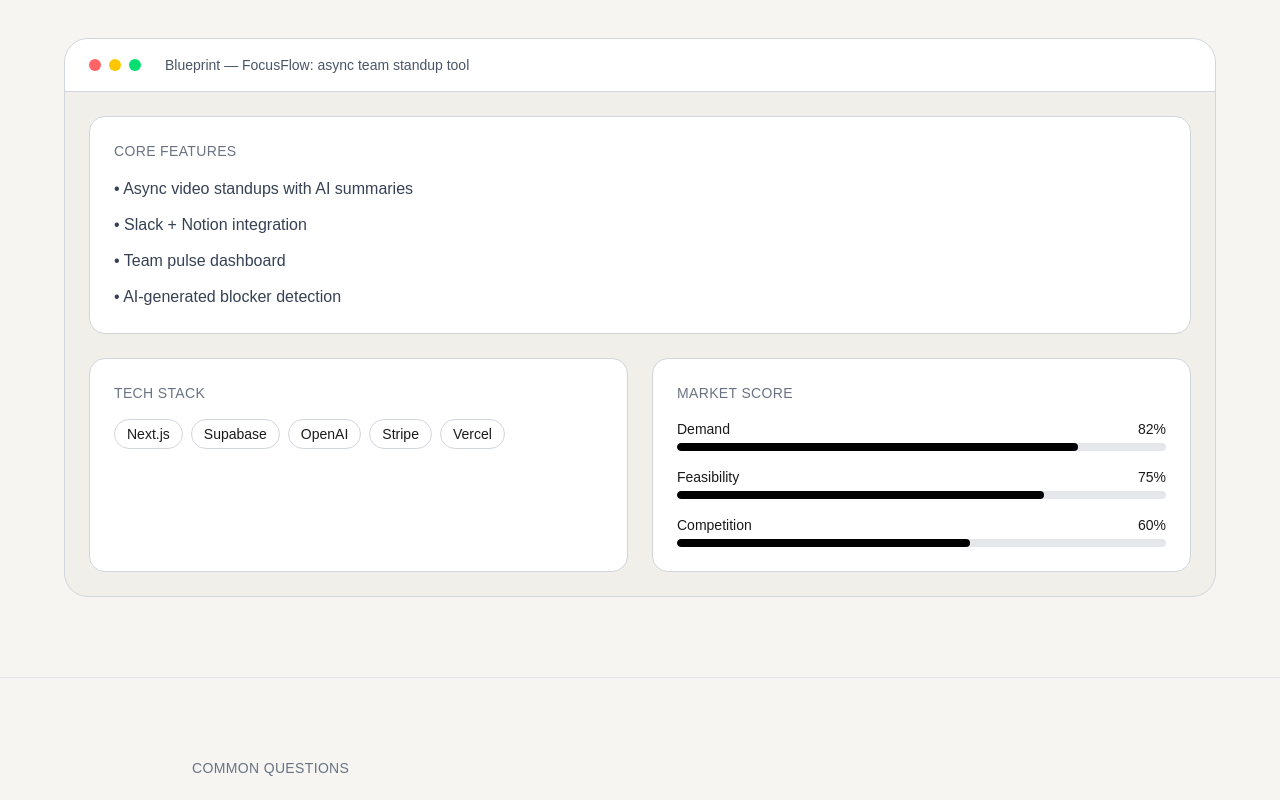
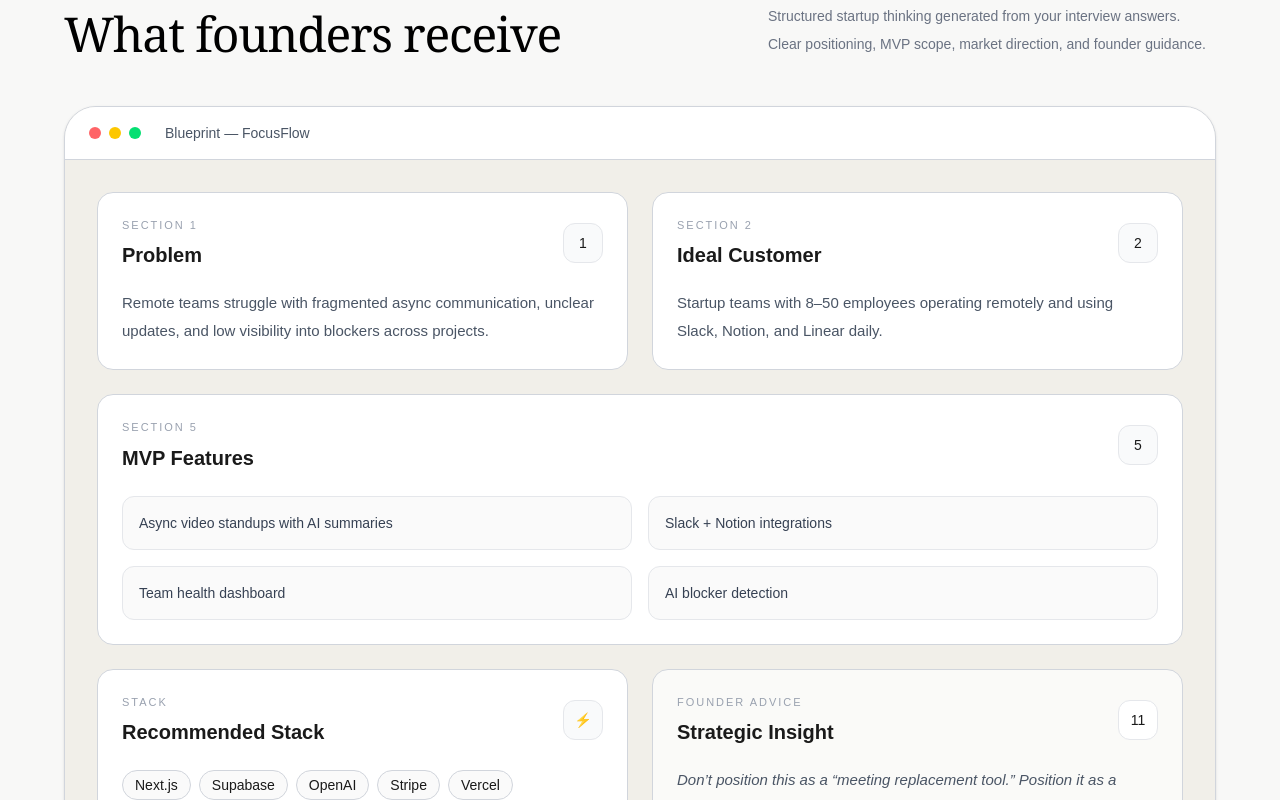
Before and after one commit to GouravSharma1916/blueprint-ai, a Next.js app: page / in a window 1280 px wide. Shown: the part 1340-2140 px from the top of the page. Built offline with nearby package versions, Linux system fonts and the light colour scheme.

Commit message:
Update homepage

```diff
--- a/app/page.tsx
+++ b/app/page.tsx
@@ -110,60 +110,162 @@ export default function Home() {
         </div>
       </section>
 
+
+
+
      {/* SAMPLE OUTPUT */}
-      <section className="py-20 px-6 border-b border-gray-200">
+<section className="py-20 px-6 border-b border-gray-200 bg-[#f8f8f7]">
 
   <div className="max-w-6xl mx-auto">
 
-          <p className="text-sm tracking-wide text-gray-500 uppercase">
+    <div className="flex items-end justify-between gap-6 flex-wrap">
+      <div>
+        <p className="text-sm tracking-[0.18em] text-gray-500 uppercase">
           Sample Blueprint Output
         </p>
 
-          <div className="mt-10 rounded-3xl border border-gray-300 bg-[#f1efe9] overflow-hidden">
+        <h2 className="mt-3 text-4xl md:text-5xl font-serif tracking-tight text-black">
+          What founders receive
+        </h2>
+      </div>
 
+      <p className="max-w-md text-sm leading-7 text-gray-500">
+        Structured startup thinking generated from your interview answers.
+        Clear positioning, MVP scope, market direction, and founder guidance.
+      </p>
+    </div>
+
+    <div className="mt-12 rounded-[32px] border border-gray-300 bg-[#f1efe9] overflow-hidden shadow-sm">
+
+      {/* top bar */}
       <div className="border-b border-gray-300 px-6 py-4 bg-white flex items-center gap-2">
         <div className="h-3 w-3 rounded-full bg-red-400" />
         <div className="h-3 w-3 rounded-full bg-yellow-400" />
         <div className="h-3 w-3 rounded-full bg-green-400" />
 
         <p className="ml-4 text-sm text-gray-600">
-                Blueprint — FocusFlow: async team standup tool
+          Blueprint — FocusFlow
         </p>
       </div>
 
-            <div className="p-6 space-y-6">
+      {/* content */}
+      <div className="p-6 md:p-8 grid grid-cols-1 lg:grid-cols-2 gap-6">
 
+        {/* Problem */}
         <div className="rounded-2xl border border-gray-300 bg-white p-6">
-                <h4 className="text-sm uppercase tracking-wide text-gray-500">
-                  Core Features
-                </h4>
+          <div className="flex items-center justify-between">
+            <div>
+              <p className="text-[11px] uppercase tracking-[0.18em] text-gray-400">
+                Section 1
+              </p>
 
-                <ul className="mt-4 space-y-3 text-gray-700">
-                  <li>• Async video standups with AI summaries</li>
-                  <li>• Slack + Notion integration</li>
-                  <li>• Team pulse dashboard</li>
-                  <li>• AI-generated blocker detection</li>
-                </ul>
+              <h3 className="mt-2 text-xl font-semibold">
+                Problem
+              </h3>
             </div>
 
-              <div className="grid grid-cols-1 md:grid-cols-2 gap-6">
+            <div className="h-10 w-10 rounded-xl border border-gray-200 bg-gray-50 flex items-center justify-center text-sm">
+              1
+            </div>
+          </div>
 
+          <p className="mt-5 text-[15px] leading-7 text-gray-600">
+            Remote teams struggle with fragmented async communication,
+            unclear updates, and low visibility into blockers across projects.
+          </p>
+        </div>
+
+        {/* ICP */}
         <div className="rounded-2xl border border-gray-300 bg-white p-6">
-                  <h4 className="text-sm uppercase tracking-wide text-gray-500">
-                    Tech Stack
-                  </h4>
+          <div className="flex items-center justify-between">
+            <div>
+              <p className="text-[11px] uppercase tracking-[0.18em] text-gray-400">
+                Section 2
+              </p>
 
-                  <div className="mt-4 flex flex-wrap gap-2">
+              <h3 className="mt-2 text-xl font-semibold">
+                Ideal Customer
+              </h3>
+            </div>
+
+            <div className="h-10 w-10 rounded-xl border border-gray-200 bg-gray-50 flex items-center justify-center text-sm">
+              2
+            </div>
+          </div>
+
+          <p className="mt-5 text-[15px] leading-7 text-gray-600">
+            Startup teams with 8–50 employees operating remotely and using
+            Slack, Notion, and Linear daily.
+          </p>
+        </div>
+
+        {/* MVP */}
+        <div className="rounded-2xl border border-gray-300 bg-white p-6 lg:col-span-2">
+
+          <div className="flex items-center justify-between">
+            <div>
+              <p className="text-[11px] uppercase tracking-[0.18em] text-gray-400">
+                Section 5
+              </p>
+
+              <h3 className="mt-2 text-xl font-semibold">
+                MVP Features
+              </h3>
+            </div>
+
+            <div className="h-10 w-10 rounded-xl border border-gray-200 bg-gray-50 flex items-center justify-center text-sm">
+              5
+            </div>
+          </div>
+
+          <div className="mt-6 grid grid-cols-1 md:grid-cols-2 gap-4">
+
+            {[
+              "Async video standups with AI summaries",
+              "Slack + Notion integrations",
+              "Team health dashboard",
+              "AI blocker detection",
+            ].map((item) => (
+              <div
+                key={item}
+                className="rounded-xl border border-gray-200 bg-[#fafafa] px-4 py-4 text-sm text-gray-700"
+              >
+                {item}
+              </div>
+            ))}
+
+          </div>
+        </div>
+
+        {/* Tech stack */}
+        <div className="rounded-2xl border border-gray-300 bg-white p-6">
+          <div className="flex items-center justify-between">
+            <div>
+              <p className="text-[11px] uppercase tracking-[0.18em] text-gray-400">
+                Stack
+              </p>
+
+              <h3 className="mt-2 text-xl font-semibold">
+                Recommended Stack
+              </h3>
+            </div>
+
+            <div className="h-10 w-10 rounded-xl border border-gray-200 bg-gray-50 flex items-center justify-center text-sm">
+              ⚡
+            </div>
+          </div>
+
+          <div className="mt-6 flex flex-wrap gap-2">
             {[
               "Next.js",
               "Supabase",
               "OpenAI",
               "Stripe",
-                      "Vercel"
+              "Vercel",
             ].map((tech) => (
               <span
                 key={tech}
-                        className="rounded-full border border-gray-300 px-3 py-1 text-sm"
+                className="rounded-full border border-gray-300 px-3 py-1 text-sm bg-[#fafafa]"
               >
                 {tech}
               </span>
@@ -171,36 +273,29 @@ export default function Home() {
           </div>
         </div>
 
-                <div className="rounded-2xl border border-gray-300 bg-white p-6">
-                  <h4 className="text-sm uppercase tracking-wide text-gray-500">
-                    Market Score
-                  </h4>
+        {/* Founder advice */}
+        <div className="rounded-2xl border border-gray-300 bg-[#fafaf8] p-6">
 
-                  <div className="mt-4 space-y-4">
+          <div className="flex items-center justify-between">
+            <div>
+              <p className="text-[11px] uppercase tracking-[0.18em] text-gray-400">
+                Founder Advice
+              </p>
 
-                    {[
-                      ["Demand", "82%"],
-                      ["Feasibility", "75%"],
-                      ["Competition", "60%"]
-                    ].map(([label, value]) => (
-                      <div key={label}>
-                        <div className="flex justify-between text-sm mb-1">
-                          <span>{label}</span>
-                          <span>{value}</span>
+              <h3 className="mt-2 text-xl font-semibold">
+                Strategic Insight
+              </h3>
             </div>
 
-                        <div className="h-2 rounded-full bg-gray-200 overflow-hidden">
-                          <div
-                            className="h-full bg-black rounded-full"
-                            style={{ width: value }}
-                          />
-                        </div>
-                      </div>
-                    ))}
-
+            <div className="h-10 w-10 rounded-xl border border-gray-200 bg-white flex items-center justify-center text-sm">
+              11
             </div>
           </div>
 
+          <p className="mt-5 text-[15px] italic leading-7 text-gray-600">
+            Don’t position this as a “meeting replacement tool.”
+            Position it as a visibility system for fast-moving remote teams.
+          </p>
         </div>
 
       </div>
@@ -208,10 +303,6 @@ export default function Home() {
   </div>
 
 </section>
-
-
-
-
 
 
 
```
Lines whose indentation alone changed are shown as unchanged.
